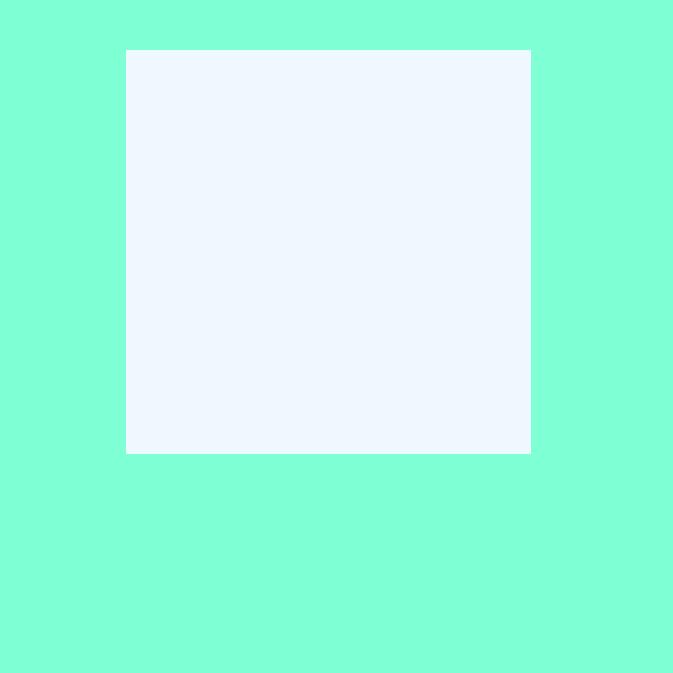
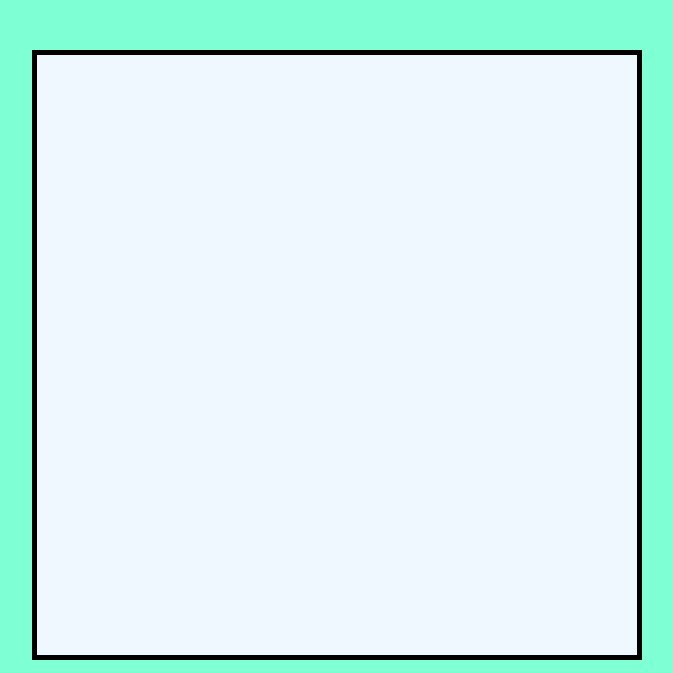
Before and after one commit to Jimnist1/etch_a_sketch, a plain HTML site: page index.html in a window 1280 px wide. Shown: the part 127-800 px from the top of the page, without its empty margins (303-976 px from the left). Drawn offline with Linux system fonts and the light colour scheme.

Commit message:
attempting to make grid more universal

```diff
--- a/app.js
+++ b/app.js
@@ -3,8 +3,17 @@ const divContainer = document.createElement("div");
 divContainer.classList.add("container");
 container.appendChild(divContainer);
 
-for (let i = 0; i < 256; i++) {
-  const square = document.createElement("div");
-  square.classList.add("square", "square" + i);
-  divContainer.appendChild(square);
+function createGrid(gridSize) {
+  for (let row = 0; row < gridSize; row++) {
+    for (let column = 0; column < gridSize; row++) {
+      const square = document.createElement("div");
+      square.classList.add("square", "square" + row);
+      square.style.height = 600 / gridSize + "px";
+      square.style.width = 600 / gridSize + "px";
+
+      divContainer.appendChild(square);
+    }
+  }
 }
+
+createGrid(0);
--- a/style.css
+++ b/style.css
@@ -18,7 +18,7 @@ body {
 }
 .left,
 .right {
-  flex-grow: 1;
+  flex: 1;
 }
 .left {
   order: 1;
@@ -27,19 +27,19 @@ body {
   order: 3;
 }
 .container {
-  display: flex;
-  flex: auto;
-  flex-direction: row;
-  flex-wrap: wrap;
-  background-color: inherit;
+  background-color: aliceblue;
+  height: 600px;
+  width: 600px;
   order: 2;
+  border: 5px solid black;
 }
 .square {
-  width: 6%;
-  padding: 3%;
-  box-sizing: border-box;
+  margin: 0;
+  padding: 0;
   position: relative;
   background-color: aliceblue;
+  display: inline-block;
+  outline: 1px solid #000;
 }
 .square:hover {
   background-color: black;
```
